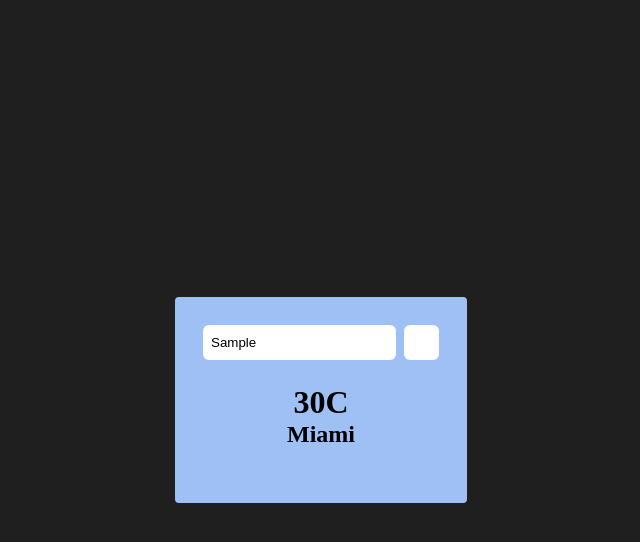
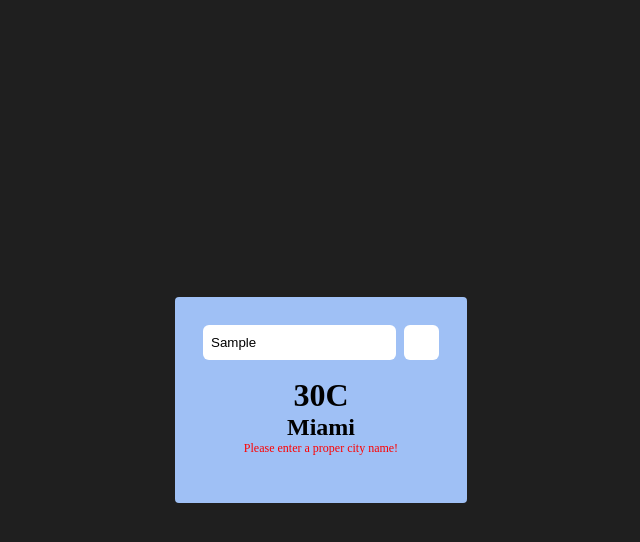
Before and after one commit to SayeemZaman/Weather-App, a plain HTML site: page index.html in a window 1280 px wide. Both pictures are taken after typing "Sample" into the empty fields and a click on the button 740 px from the left and 342 px from the top of the page. Shown: the whole page, without its empty margins (319-959 px from the left). Drawn offline with nearby package versions, Linux system fonts and the light colour scheme; no server answers.

Commit message:
add error handler

```diff
--- a/script.js
+++ b/script.js
@@ -4,10 +4,15 @@
 const apiUrl = 'https://api.openweathermap.org/data/2.5/weather?units=metric&q=';
 
 async function getWeather(city) {
-    const rawData = await fetch(apiUrl + `${city}&appid=${apiKey}`);
-    let data = await rawData.json();
+    try {
+        const rawData = await fetch(apiUrl + `${city}&appid=${apiKey}`);
+        let data = await rawData.json();
 
-    setWeather(data);
+        setWeather(data)
+    } catch (err) {
+        $('#error').css('display', 'block');
+        $('#error').text('Please enter a proper city name!');
+    }
 }
 
 function setWeather(data) {
--- a/style.css
+++ b/style.css
@@ -61,4 +61,5 @@
     margin: 0px;
     padding: 0px;
     display: none;
+    max-width: 200px;
 }
```
